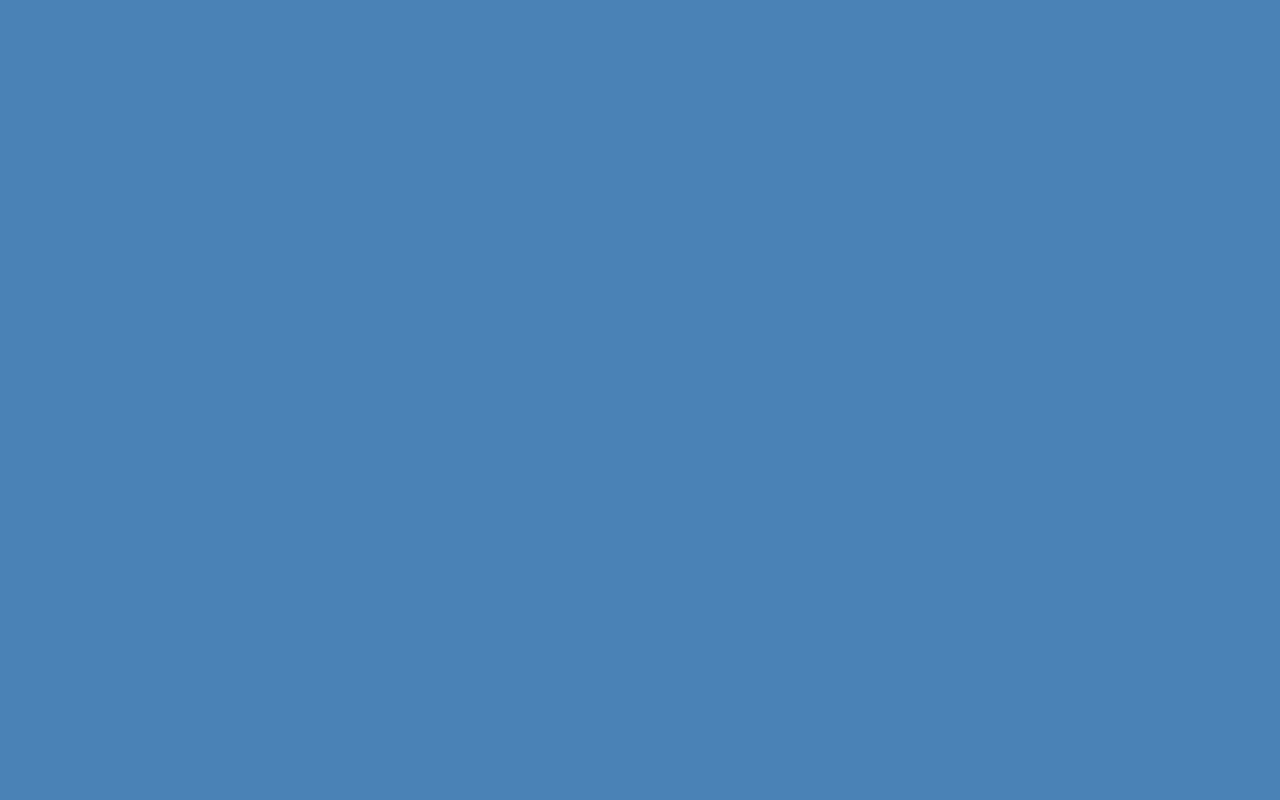
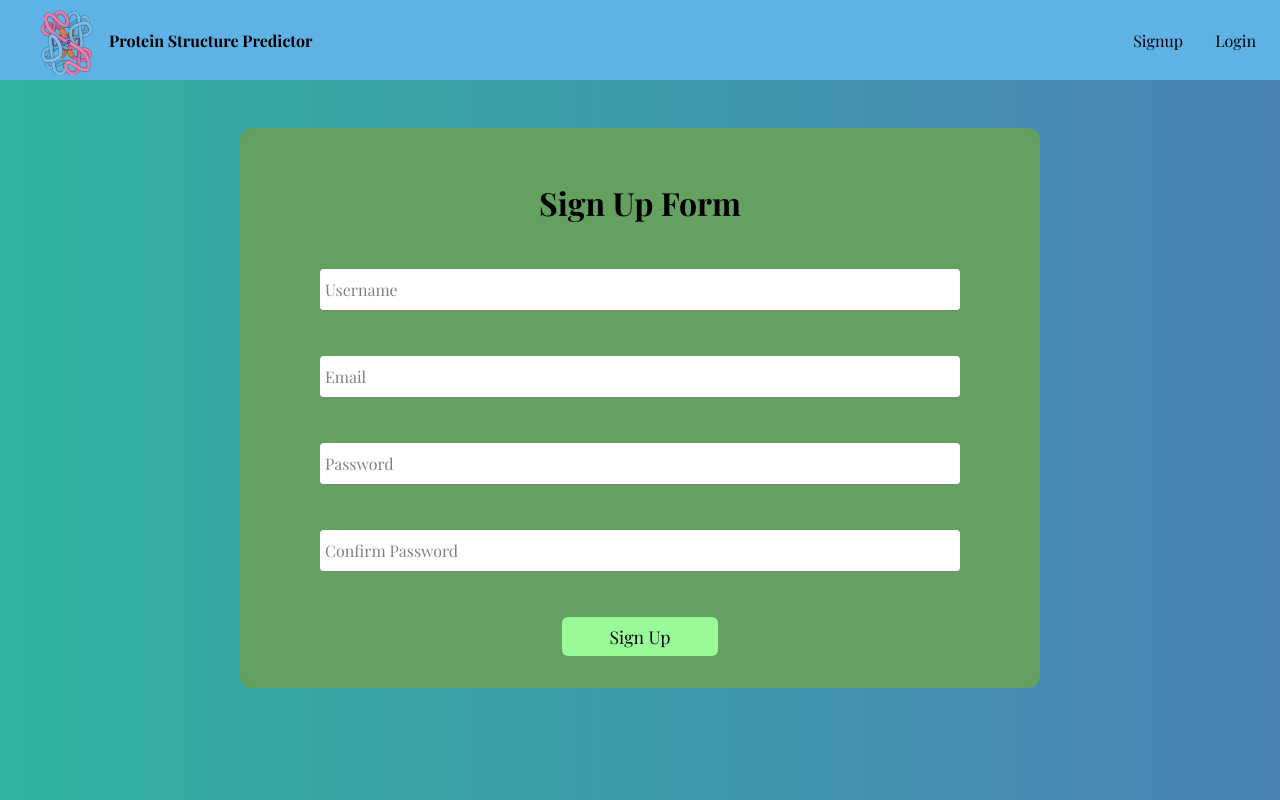
Before and after one commit to SriramaBhat/Protein-Structure-Prediction-System, a React (Create React App) app in the folder frontend/: page /signup in a window 1280 px wide. Before the commit this address had no page. Built offline with nearby package versions, Linux system fonts and the light colour scheme; no server answers; a web font is replaced by a local one.

Commit message:
Added the Login and Signup forms

```diff
--- a/frontend/package.json
+++ b/frontend/package.json
@@ -6,6 +6,7 @@
     "@testing-library/jest-dom": "^5.16.5",
     "@testing-library/react": "^13.4.0",
     "@testing-library/user-event": "^13.5.0",
+    "firebase": "^9.21.0",
     "react": "^18.2.0",
     "react-dom": "^18.2.0",
     "react-router-dom": "^6.10.0",
--- a/frontend/src/App.js
+++ b/frontend/src/App.js
@@ -3,6 +3,7 @@
 import Home from "./components/Home/home.component";
 import LoginForm from "./components/LoginForm/loginForm.component";
 import "./App.styles.scss";
+import SignUpForm from "./components/SignupForm/signupForm.component";
 
 function App() {
   return (
@@ -10,6 +11,7 @@
       <Route path="/" element={<Navigation />}>
         <Route index element={<Home />} />
         <Route path="login" element={<LoginForm />} />
+        <Route path="signup" element={<SignUpForm />} />
       </Route>
     </Routes>
   );
--- a/frontend/src/components/Home/home.styles.scss
+++ b/frontend/src/components/Home/home.styles.scss
@@ -1,6 +1,7 @@
 .main-section {
   background-image: linear-gradient(to top, rgba(15, 13, 13, 0.6), rgba(23, 20, 20, 0.6)), url("../../assets/images/dna1.jpg");
   padding: 7rem;
+}
 
 .signin-btn {
   background-color: lightskyblue;
@@ -11,7 +12,6 @@
 
 .signin-btn:hover {
   background-color: lightblue;
-  }
 }
 
 .DNA-converter {
--- a/frontend/src/components/LoginForm/loginForm.component.jsx
+++ b/frontend/src/components/LoginForm/loginForm.component.jsx
@@ -1,14 +1,87 @@
-import React from "react";
+import { useState } from "react";
+
+import {
+  signInWithGooglePopup,
+  signInAuthUserWithEmailAndPassword,
+} from "../../utils/firebase/firebase.utils";
+import FormInput from "../form-input/form-input.component";
+// import { UserContext } from "../../context/user.context";
+
+// import "./loginForm.styles.scss";
+
+const defaultFormFields = {
+  email: "",
+  password: "",
+};
 
 const LoginForm = () => {
+  const [formFields, setFormFields] = useState(defaultFormFields);
+  const { email, password } = formFields;
+
+  // const { setCurrentUser } = useContext(UserContext);
+
+  const resetFormFields = () => {
+    setFormFields(defaultFormFields);
+  };
+
+  const logGoogleUser = async () => {
+    await signInWithGooglePopup();
+    // setCurrentUser(user);
+  };
+
+  const handleSubmit = async (event) => {
+    event.preventDefault();
+
+    try {
+      await signInAuthUserWithEmailAndPassword(email, password);
+      // setCurrentUser(user);
+      resetFormFields();
+    } catch (error) {
+      if (
+        error.code === "auth/wrong-password" ||
+        error.code === "auth/user-not-found"
+      ) {
+        alert("Wrong Credentials");
+      } else {
+        console.log(error);
+      }
+    }
+  };
+
+  const handleChange = (event) => {
+    const { name, value } = event.target;
+    setFormFields({ ...formFields, [name]: value });
+  };
+
   return (
-    <div className="login-form">
-      <p>
-        Lorem ipsum dolor sit amet consectetur adipisicing elit. Rem cupiditate
-        eveniet alias consectetur impedit quaerat delectus, autem ex optio
-        voluptatem neque perspiciatis amet a explicabo id obcaecati adipisci
-        temporibus nulla.
-      </p>
+    <div className="form-container">
+      <h1>Login Form</h1>
+      <form action="" onSubmit={handleSubmit}>
+        <FormInput
+          label="Email"
+          type="email"
+          required
+          onChange={handleChange}
+          name="email"
+          value={email}
+        />
+
+        <FormInput
+          label="Password"
+          type="password"
+          required
+          onChange={handleChange}
+          name="password"
+          value={password}
+        />
+
+        <div className="buttons-container">
+          <button type="submit" className="form-btn">Login</button>
+          <button type="button" onClick={logGoogleUser} className="form-btn">
+            Login with Google
+          </button>
+        </div>
+      </form>
     </div>
   );
 };
--- /dev/null
+++ b/frontend/src/components/SignupForm/form.styles.scss
@@ -0,0 +1,29 @@
+.form-container {
+  text-align: center;
+  margin: 3rem 15rem;
+  background-color: rgb(100, 160, 95);
+  padding: 2rem 5rem;
+  border-radius: 12px;
+
+  .form-btn {
+    padding: 0.5rem 3rem;
+    border-radius: 6px;
+    font-family: inherit;
+    background-color: palegreen;
+    border: none;
+    font-size: 1.1rem;
+    transition: ease-in-out 300ms;
+  }
+
+  .form-btn:hover {
+    transform: scale(1.1, 1.1);
+    transition: ease-in-out 300ms;
+    background-color: lawngreen;
+    border: 0.5px solid black;
+  }
+
+  .buttons-container button {
+    display: inline-block;
+    margin: 0px 1rem;
+  }
+}
--- /dev/null
+++ b/frontend/src/components/SignupForm/signupForm.component.jsx
@@ -0,0 +1,109 @@
+import { useState } from "react";
+
+import {
+  createAuthUserWithEmailAndPassword,
+  createUserDocumentFromAuth,
+} from "../../utils/firebase/firebase.utils";
+// import { UserContext } from "../../context/user.context";
+import FormInput from "../form-input/form-input.component";
+import "./form.styles.scss";
+
+const defaultFormFields = {
+  displayName: "",
+  email: "",
+  password: "",
+  confirmPassword: "",
+};
+
+const SignUpForm = () => {
+  const [formFields, setFormFields] = useState(defaultFormFields);
+  const { displayName, email, password, confirmPassword } = formFields;
+
+  // const { setCurrentUser } = useContext(UserContext);
+
+  const resetFormFields = () => {
+    setFormFields(defaultFormFields);
+  };
+
+  const handleSubmit = async (event) => {
+    event.preventDefault();
+
+    if (password !== confirmPassword) {
+      alert("Passwords do no match");
+      return;
+    }
+
+    try {
+      const { user } = await createAuthUserWithEmailAndPassword(
+        email,
+        password
+      );
+
+      // setCurrentUser(user);
+
+      await createUserDocumentFromAuth(user, { displayName });
+      resetFormFields();
+    } catch (error) {
+      if (error.code === "auth/email-already-in-use") {
+        alert("Cannot create user, email already in use");
+      } else {
+        console.log("User creation encountered an error", error);
+      }
+    }
+  };
+
+  const handleChange = (event) => {
+    const { name, value } = event.target;
+    setFormFields({ ...formFields, [name]: value });
+  };
+
+  return (
+    <div className="form-container">
+      <h1>Sign Up Form</h1>
+      <form action="" onSubmit={handleSubmit}>
+        <FormInput
+          label="Username"
+          type="text"
+          required
+          onChange={handleChange}
+          name="displayName"
+          value={displayName}
+        />
+
+        <FormInput
+          label="Email"
+          type="email"
+          required
+          onChange={handleChange}
+          name="email"
+          value={email}
+        />
+
+        <FormInput
+          label="Password"
+          type="password"
+          required
+          onChange={handleChange}
+          name="password"
+          value={password}
+        />
+
+        <FormInput
+          label="Confirm Password"
+          type="password"
+          id="uconpass"
+          required
+          onChange={handleChange}
+          name="confirmPassword"
+          value={confirmPassword}
+        />
+
+        <button type="submit" className="form-btn">
+          Sign Up
+        </button>
+      </form>
+    </div>
+  );
+};
+
+export default SignUpForm;
--- /dev/null
+++ b/frontend/src/components/form-input/form-input.component.jsx
@@ -0,0 +1,20 @@
+import "./form-input.styles.scss";
+
+const FormInput = ({ label, ...otherProps }) => {
+  return (
+    <div className="group">
+      <input className="form-input" {...otherProps} />
+      {label && (
+        <label
+          className={`${
+            otherProps.value.length ? "shrink" : ""
+          } form-input-label`}
+        >
+          {label}
+        </label>
+      )}
+    </div>
+  );
+};
+
+export default FormInput;
--- /dev/null
+++ b/frontend/src/components/form-input/form-input.styles.scss
@@ -0,0 +1,55 @@
+$sub-color: grey;
+$main-color: black;
+
+@mixin shrinkLabel {
+  top: -28px;
+  font-size: 14px;
+  font-weight: bold;
+  color: $main-color;
+}
+
+.group {
+  position: relative;
+  margin: 45px 0;
+
+  .form-input {
+    background: none;
+    background-color: white;
+    color: $sub-color;
+    font-size: 18px;
+    padding: 10px 10px 10px 5px;
+    display: block;
+    width: 100%;
+    border: none;
+    border-radius: 4px;
+    border-bottom: 1px solid $sub-color;
+    margin: 25px 0;
+
+    &:focus {
+      outline: none;
+    }
+
+    &:focus ~ .form-input-label {
+      @include shrinkLabel();
+    }
+  }
+
+  input[type='password'] {
+    letter-spacing: 0.3em;
+  }
+
+  .form-input-label {
+    color: $sub-color;
+    font-size: 16px;
+    font-weight: normal;
+    position: absolute;
+    pointer-events: none;
+    left: 5px;
+    top: 10px;
+    transition: 300ms ease all;
+
+    &.shrink {
+      @include shrinkLabel();
+    }
+  }
+}
--- /dev/null
+++ b/frontend/src/context/user.context.jsx
@@ -0,0 +1,25 @@
+import { createContext, useState, useEffect } from "react";
+import { onAuthStateChangedListener, createUserDocumentFromAuth } from "../utils/firebase/firebase.utils";
+
+export const UserContext = createContext({
+  currentUser: null,
+  setCurrentUser: () => null,
+});
+
+export const UserProvider = ({ children }) => {
+  const [currentUser, setCurrentUser] = useState(null);
+  const value = { currentUser, setCurrentUser };
+
+  useEffect(() => {
+    const unsubscribe = onAuthStateChangedListener((user) => {
+      if(user) {
+        createUserDocumentFromAuth(user);
+      }
+      setCurrentUser(user);
+    });
+
+    return unsubscribe;
+  }, []);
+
+  return <UserContext.Provider value={value}>{children}</UserContext.Provider>
+}
--- a/frontend/src/index.js
+++ b/frontend/src/index.js
@@ -3,13 +3,16 @@
 import { BrowserRouter } from "react-router-dom";
 import App from "./App";
 import reportWebVitals from "./reportWebVitals";
-import "./index.styles.scss"
+import "./index.styles.scss";
+import { UserProvider } from "./context/user.context";
 
 const root = ReactDOM.createRoot(document.getElementById("root"));
 root.render(
   <React.StrictMode>
     <BrowserRouter>
-      <App />
+      <UserProvider>
+        <App />
+      </UserProvider>
     </BrowserRouter>
   </React.StrictMode>
 );
--- a/frontend/src/index.styles.scss
+++ b/frontend/src/index.styles.scss
@@ -4,7 +4,7 @@
 
 body {
   margin: 0;
-  background-color: rgb(74, 130, 182);
+  background: linear-gradient(to left, rgb(74, 130, 182), rgb(48, 179, 159));
   font-family: "Playfair Display", sans-serif;
 }
 
--- /dev/null
+++ b/frontend/src/utils/firebase/firebase.utils.js
@@ -0,0 +1,75 @@
+import { initializeApp } from "firebase/app";
+import {
+  getAuth,
+  signInWithPopup,
+  GoogleAuthProvider,
+  createUserWithEmailAndPassword,
+  signInWithEmailAndPassword,
+  signOut,
+  onAuthStateChanged
+} from "firebase/auth";
+
+import { getFirestore, doc, getDoc, setDoc } from "firebase/firestore";
+
+const firebaseConfig = {
+  apiKey: "AIzaSyBTwwvuSdRuhueZS3W2TOWeUCOp9Du6yns",
+  authDomain: "protein-structure-predictor.firebaseapp.com",
+  projectId: "protein-structure-predictor",
+  storageBucket: "protein-structure-predictor.appspot.com",
+  messagingSenderId: "555245973826",
+  appId: "1:555245973826:web:d4fb52a583135e07f198db"
+};
+
+initializeApp(firebaseConfig);
+
+const googleProvider = new GoogleAuthProvider();
+googleProvider.setCustomParameters({
+  prompt: "select_account",
+});
+
+export const auth = getAuth();
+export const signInWithGooglePopup = () =>
+  signInWithPopup(auth, googleProvider);
+
+export const db = getFirestore();
+export const createUserDocumentFromAuth = async (
+  userAuth,
+  additionalInformation = {}
+) => {
+  if (!userAuth) return;
+  const userDocRef = doc(db, "users", userAuth.uid);
+
+  const userSnapshot = await getDoc(userDocRef);
+
+  if (!userSnapshot.exists()) {
+    const { displayName, email } = userAuth;
+    const createdAt = new Date();
+
+    try {
+      await setDoc(userDocRef, {
+        displayName,
+        email,
+        createdAt,
+        ...additionalInformation,
+      });
+    } catch (error) {
+      console.log("There was an error creating the user.", error.message);
+    }
+  }
+
+  return userDocRef;
+};
+
+export const createAuthUserWithEmailAndPassword = async (email, password) => {
+  if (!email || !password) return;
+  return await createUserWithEmailAndPassword(auth, email, password);
+};
+
+export const signInAuthUserWithEmailAndPassword = async (email, password) => {
+  if (!email || !password) return;
+  return await signInWithEmailAndPassword(auth, email, password);
+};
+
+export const signOutUser = async () => await signOut(auth);
+
+export const onAuthStateChangedListener = (callback) => onAuthStateChanged(auth, callback);
```
Also changed, not shown: 1 other file (tests, documents, lock files or other folders). Lines whose indentation alone changed are shown as unchanged.
